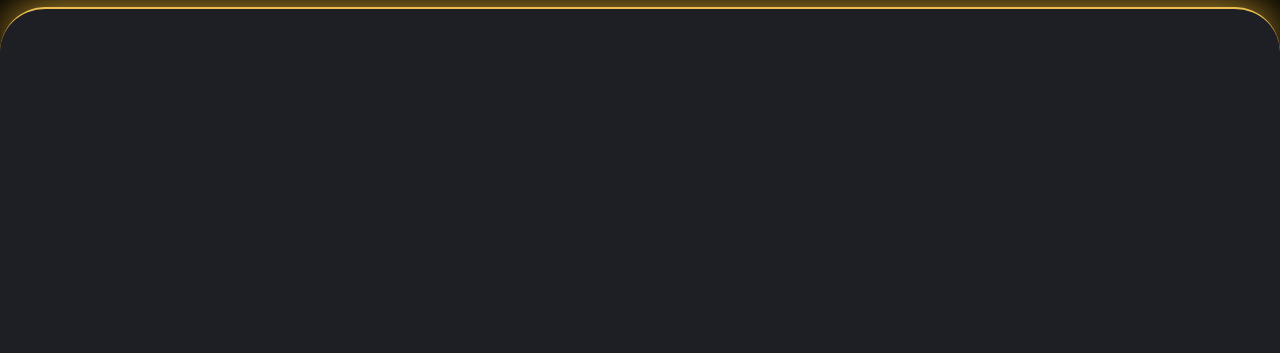
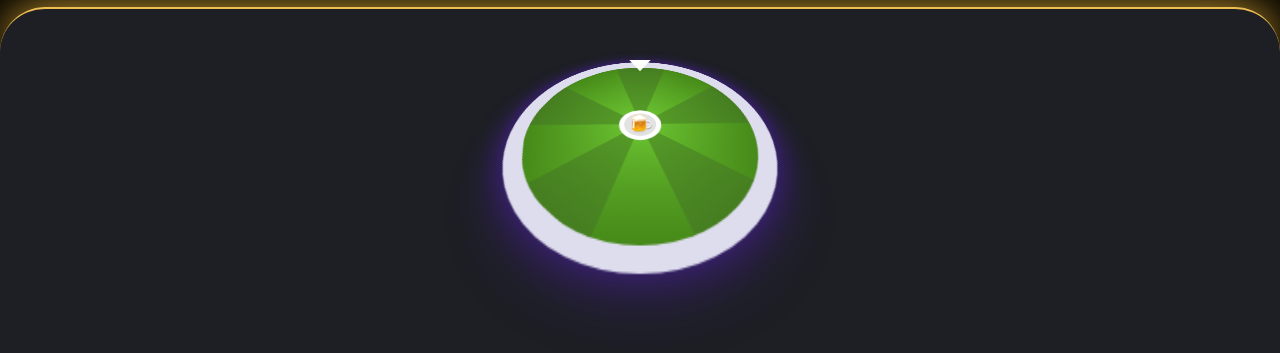
Before and after one commit to blazer2kforever/beer-roulette, a website built with webpack: page frontend/src/index.html in a window 1280 px wide. Shown: the part 53-406 px from the top of the page. Built offline with nearby package versions, Linux system fonts and the light colour scheme.

Commit message:
Added roulette sectors generation

```diff
--- /dev/null
+++ b/frontend/src/blocks/roulette-container/roulette-container.css
@@ -0,0 +1,4 @@
+.roulette-container {
+  width: 100%;
+  perspective: 150px;
+}
--- /dev/null
+++ b/frontend/src/blocks/roulette/__arrow/roulette__arrow.css
@@ -0,0 +1,13 @@
+.roulette__arrow {
+  position: absolute;
+  top: -2.5%;
+  left: 50%;
+  z-index: 1;
+
+  width: 0;
+  height: 0;
+  border-left: 15px solid transparent;
+  border-right: 15px solid transparent;
+  border-bottom: 30px solid #fff;
+  transform: translateX(-50%) rotate(180deg);
+}
--- /dev/null
+++ b/frontend/src/blocks/roulette/__centre/roulette__centre.css
@@ -0,0 +1,19 @@
+.roulette__centre {
+  position: absolute;
+  top: 50%;
+  left: 50%;
+  z-index: 1;
+
+  width: calc(250px / 6);
+  height: calc(250px / 6);
+  transform: translate(-50%, -50%);
+  border: 5px solid #fff;
+  border-radius: 50%;
+
+  font-weight: bold;
+  font-size: 25px;
+  text-align: center;
+  color: #fff;
+
+  background-color: #e2e2e2;
+}
--- /dev/null
+++ b/frontend/src/blocks/roulette/_place/roulette_place.css
@@ -0,0 +1,4 @@
+.roulette_place {
+  transform: translateY(0) rotateX(0deg);
+  transition: transform 3s ease;
+}
--- /dev/null
+++ b/frontend/src/blocks/roulette/roulette.css
@@ -0,0 +1,9 @@
+.roulette {
+  position: relative;
+
+  margin: auto;
+  width: 250px;
+  height: 250px;
+
+  transform: translateY(-20%) rotateX(30deg);
+}
--- /dev/null
+++ b/frontend/src/blocks/wheel/__sector-text/wheel__sector-text.css
@@ -0,0 +1,11 @@
+.wheel__sector-text {
+  margin-top: calc(250px / 15);
+
+  font-size: 12px;
+  font-weight: bold;
+  text-align: center;
+  color: #fff;
+  text-transform: uppercase;
+
+  text-shadow: #fc0 1px 0 10px;
+}
--- /dev/null
+++ b/frontend/src/blocks/wheel/__sector/_blurred/wheel__sector_blurred.css
@@ -0,0 +1,3 @@
+.wheel__sector_blurred {
+  animation: motion-blur 7s linear;
+}
--- /dev/null
+++ b/frontend/src/blocks/wheel/__sector/_glow/wheel__sector_glow.css
@@ -0,0 +1,3 @@
+.wheel__sector_glow {
+  animation: glow-golden 1.5s linear 0s infinite;
+}
--- /dev/null
+++ b/frontend/src/blocks/wheel/__sector/_lose/wheel__sector_lose.css
@@ -0,0 +1,15 @@
+.wheel__sector_lose {
+  background: linear-gradient(
+    180deg,
+    rgb(138, 27, 27) 0%,
+    rgb(189, 38, 38) 100%
+  );
+}
+
+.wheel__sector_lose:nth-child(2n) {
+  background: linear-gradient(
+    180deg,
+    rgb(114, 22, 22) 0%,
+    rgb(168, 34, 34) 100%
+  );
+}
--- /dev/null
+++ b/frontend/src/blocks/wheel/__sector/wheel__sector.css
@@ -0,0 +1,28 @@
+.wheel__sector {
+  position: absolute;
+  left: 33%;
+  display: flex;
+
+  width: calc(250px / 10 * 3);
+  height: 50%;
+  clip-path: polygon(100% 0, 50% 100%, 0 0);
+  transform: translateX(-50%);
+  transform-origin: bottom;
+  align-items: center;
+
+  writing-mode: vertical-rl;
+
+  background: linear-gradient(
+    180deg,
+    rgb(70, 137, 25) 0%,
+    rgb(110, 200, 51) 100%
+  );
+}
+
+.wheel__sector:nth-child(2n) {
+  background: linear-gradient(
+    180deg,
+    rgb(69, 125, 32) 0%,
+    rgb(88, 160, 41) 100%
+  );
+}
--- /dev/null
+++ b/frontend/src/blocks/wheel/_idle/wheel_idle.css
@@ -0,0 +1,3 @@
+.wheel_idle {
+  animation: rotation 20s linear infinite;
+}
--- /dev/null
+++ b/frontend/src/blocks/wheel/wheel.css
@@ -0,0 +1,12 @@
+.wheel {
+  position: relative;
+
+  width: 100%;
+  height: 100%;
+  border-radius: 50%;
+  border: 15px solid #dde;
+  overflow: hidden;
+
+  background-color: #ccc;
+  box-shadow: 0 0 30px rgba(110, 33, 254, 0.6);
+}
--- /dev/null
+++ b/frontend/src/components/roulette.js
@@ -0,0 +1,24 @@
+import { pageSelectors, rouletteConfig } from './utils';
+
+class Roulette {
+  constructor() {
+    this.wheelObject = document.querySelector(pageSelectors.wheel);
+  }
+
+  createSectors() {
+    const sectorTemplate = document.querySelector(
+      pageSelectors.wheelSectorTemplate
+    ).content;
+
+    for (let index = 0; index < rouletteConfig.sectorQuantity; index++) {
+      const sectorClone = document.importNode(sectorTemplate, true);
+      const sector = sectorClone.querySelector(pageSelectors.wheelSector);
+      const rotationAngle = index * (360 / rouletteConfig.sectorQuantity);
+      sector.style.transform = `rotate(${rotationAngle}deg)`;
+
+      this.wheelObject.appendChild(sector);
+    }
+  }
+}
+
+export { Roulette };
--- a/frontend/src/components/utils.js
+++ b/frontend/src/components/utils.js
@@ -1,5 +1,14 @@
 const pageSelectors = {
   overlay: '.overlay',
+  wheel: '.wheel',
+  wheelSectorTemplate: '#sector-template',
+  wheelSector: '.wheel__sector',
+  wheelSectorLose: '.wheel__sector_lose',
+  wheelSectorText: '.wheel__sector-text',
 };
 
-export { pageSelectors };
+const rouletteConfig = {
+  sectorQuantity: 10,
+};
+
+export { pageSelectors, rouletteConfig };
--- a/frontend/src/index.html
+++ b/frontend/src/index.html
@@ -17,7 +17,21 @@
         <p class="header__user-extra">rank</p>
       </div>
     </header>
-    <main class="game"></main>
+    <main class="game">
+      <div class="roulette-container">
+        <div class="roulette">
+          <div class="roulette__arrow"></div>
+          <div class="roulette__centre">🍺</div>
+          <div class="wheel">
+            <template id="sector-template">
+              <div class="wheel__sector">
+                <p class="wheel__sector-text"></p>
+              </div>
+            </template>
+          </div>
+        </div>
+      </div>
+    </main>
     <div class="overlay"></div>
   </body>
 </html>
--- a/frontend/src/index.js
+++ b/frontend/src/index.js
@@ -1,16 +1,24 @@
 import './pages/index.css';
 import { pageSelectors } from './components/utils.js';
 import { Overlay } from './components/overlay.js';
+import { Roulette } from './components/roulette.js';
 
 let overlay;
+let roulette;
 
 function init() {
   setupOverlay();
+  setupRoulette();
 }
 
 function setupOverlay() {
   overlay = new Overlay(pageSelectors.overlay);
   overlay.hide(1.5);
+}
+
+function setupRoulette() {
+  roulette = new Roulette();
+  roulette.createSectors();
 }
 
 document.addEventListener(
--- a/frontend/src/pages/index.css
+++ b/frontend/src/pages/index.css
@@ -10,6 +10,20 @@
 @import url(../blocks/header/__user-name/header__user-name.css);
 @import url(../blocks/header/__user-extra/header__user-extra.css);
 
+@import url(../blocks/roulette-container/roulette-container.css);
+@import url(../blocks/roulette/roulette.css);
+@import url(../blocks/roulette/_place/roulette_place.css);
+@import url(../blocks/roulette/__arrow/roulette__arrow.css);
+@import url(../blocks/roulette/__centre/roulette__centre.css);
+
+@import url(../blocks/wheel/wheel.css);
+@import url(../blocks/wheel/_idle/wheel_idle.css);
+@import url(../blocks/wheel/__sector/wheel__sector.css);
+@import url(../blocks/wheel/__sector/_lose/wheel__sector_lose.css);
+@import url(../blocks/wheel/__sector/_blurred/wheel__sector_blurred.css);
+@import url(../blocks/wheel/__sector/_glow/wheel__sector_glow.css);
+@import url(../blocks/wheel/__sector-text/wheel__sector-text.css);
+
 @import url(../blocks/game/game.css);
 
 @import url(../blocks/overlay/overlay.css);
--- a/frontend/src/vendor/animations.css
+++ b/frontend/src/vendor/animations.css
@@ -33,3 +33,42 @@
     transform: translateY(0);
   }
 }
+
+@keyframes rotation {
+  from {
+    transform: rotate(0deg);
+  }
+  to {
+    transform: rotate(360deg);
+  }
+}
+
+@keyframes motion-blur {
+  0% {
+    filter: blur(0.25px);
+  }
+  5% {
+    filter: blur(1.5px);
+  }
+  10% {
+    filter: blur(1px);
+  }
+  30% {
+    filter: blur(0.25px);
+  }
+  40% {
+    filter: blur(0);
+  }
+}
+
+@keyframes glow-golden {
+  0% {
+    background: #dccb33;
+  }
+  50% {
+    background: #bd8f06;
+  }
+  100% {
+    background: #dccb33;
+  }
+}
```
